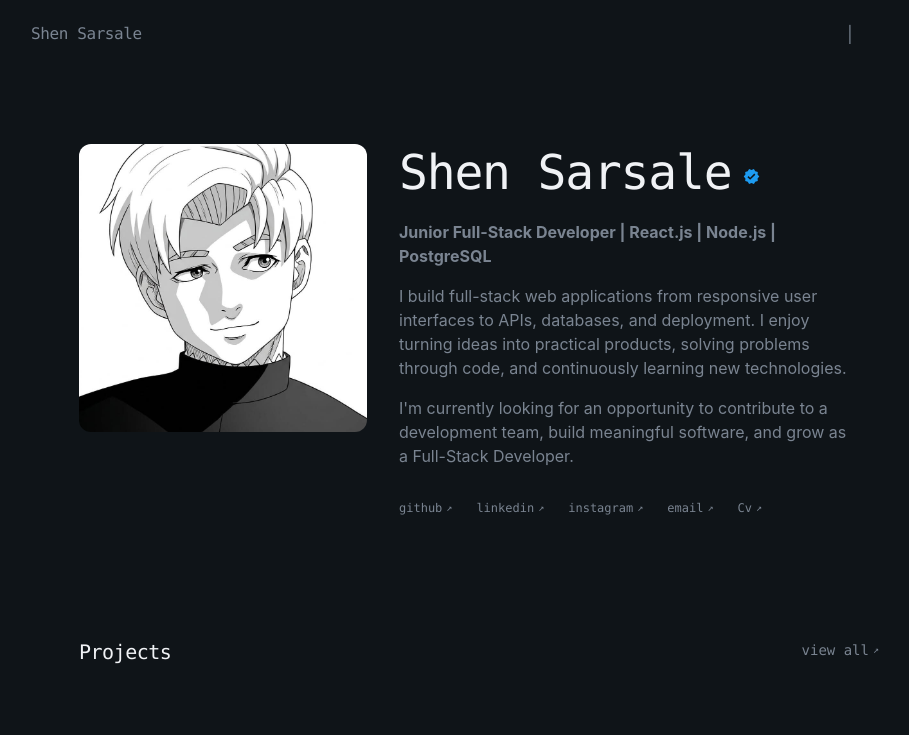
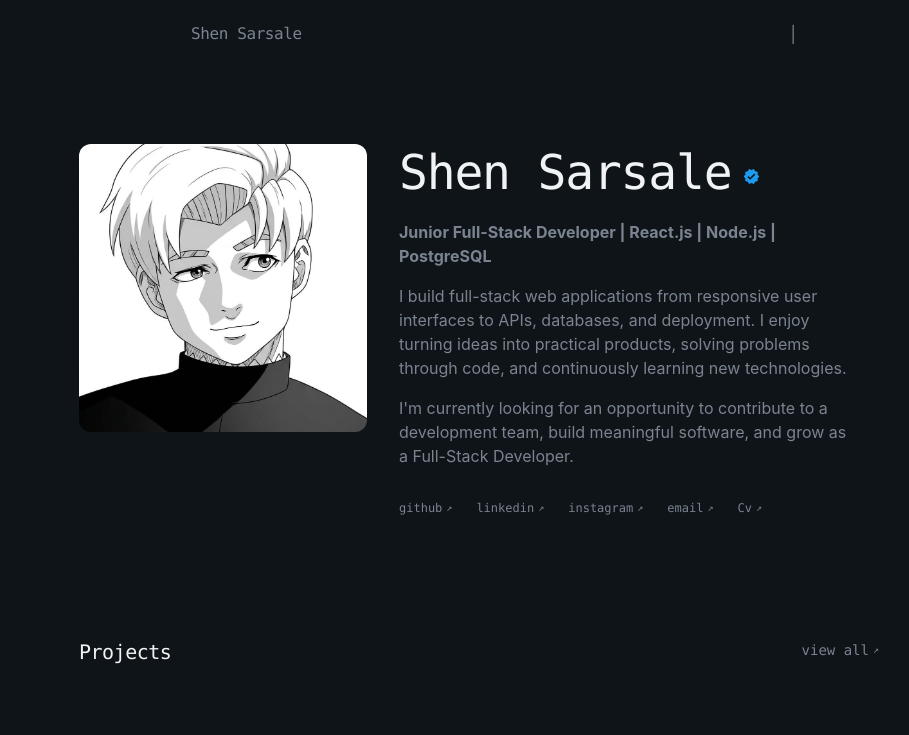
Before and after one commit to Ein-shen/My-porfolio, a React (Vite) app: page / in a window 1280 px wide. Shown: the top 735 px of the page, without its empty margins (161-1070 px from the left). Built offline with nearby package versions, Linux system fonts and the light colour scheme; the HTML template or start-up script is replaced by a standard one.

Commit message:
added changes in the certificate where i changes the padding

```diff
--- a/src/layout/Navbar.jsx
+++ b/src/layout/Navbar.jsx
@@ -53,23 +53,23 @@
 
   return (
     <header
-      className={`fixed top-0 left-0 right-0 z-50 px-10 md:px-40 transition-[background-color,backdrop-filter,padding] duration-500 ${
+      className={`fixed top-0 left-0 right-0 z-50 px-4 md:px-80 transition-[background-color,backdrop-filter,padding] duration-500 ${
         isScrolled
           ? "bg-background/80 backdrop-blur-md py-3"
           : "bg-transparent py-3"
       }`}
     >
-      <nav className="container mx-auto flex items-center justify-between px-8 ">
+      <nav className="container mx-auto flex items-center justify-between px-8 lg:px-8">
         {/* Logo */}
         <button
           onClick={() => handleNavClick("hero")}
-          className="text-md font-mono tracking-tight text-muted-foreground hover:text-foreground "
+          className="text-md font-mono tracking-tight text-muted-foreground hover:text-foreground whitespace-nowrap"
         >
           Shen Sarsale
         </button>
 
         {/* Desktop Navigation */}
-        <div className="hidden lg:flex items-center gap-1 ">
+        <div className="hidden lg:flex items-center gap-1">
           <div className="rounded-xl px-2 py-1 flex items-center gap-1">
             {navLinks.map((link) => (
               <button
@@ -89,7 +89,7 @@
               onClick={toggleTheme}
               className="cursor-pointer text-xs font-mono text-muted-foreground hover:text-foreground transition-colors duration-300 animate-fade-in animation-delay-100"
             >
-              {theme === "dark" ? "☀️ Light" : "🌙 Dark"}
+              {theme === "dark" ? "☀️ " : "🌙 "}
             </button>
           </div>
         </div>
--- a/src/sections/Certificates.jsx
+++ b/src/sections/Certificates.jsx
@@ -62,7 +62,7 @@
                     <div className="relative">
                         {Certificate.map((cert, idx) => (
                             <div key={idx} className="pb-10">
-                               <div className="flex flex-col items-center space-x-15 pb-4  rounded-2xl  transition-all duration-500 sm:flex-row sm:items-start ">
+                               <div className="flex flex-col items-center space-x-40 pb-4  rounded-2xl  transition-all duration-500 sm:flex-row sm:items-start ">
                                     <span className="theme-muted shrink-0 text-muted-foreground font-mono text-xs font-medium sm:text-sm ">
                                         {cert.period}
                                     </span>
```
